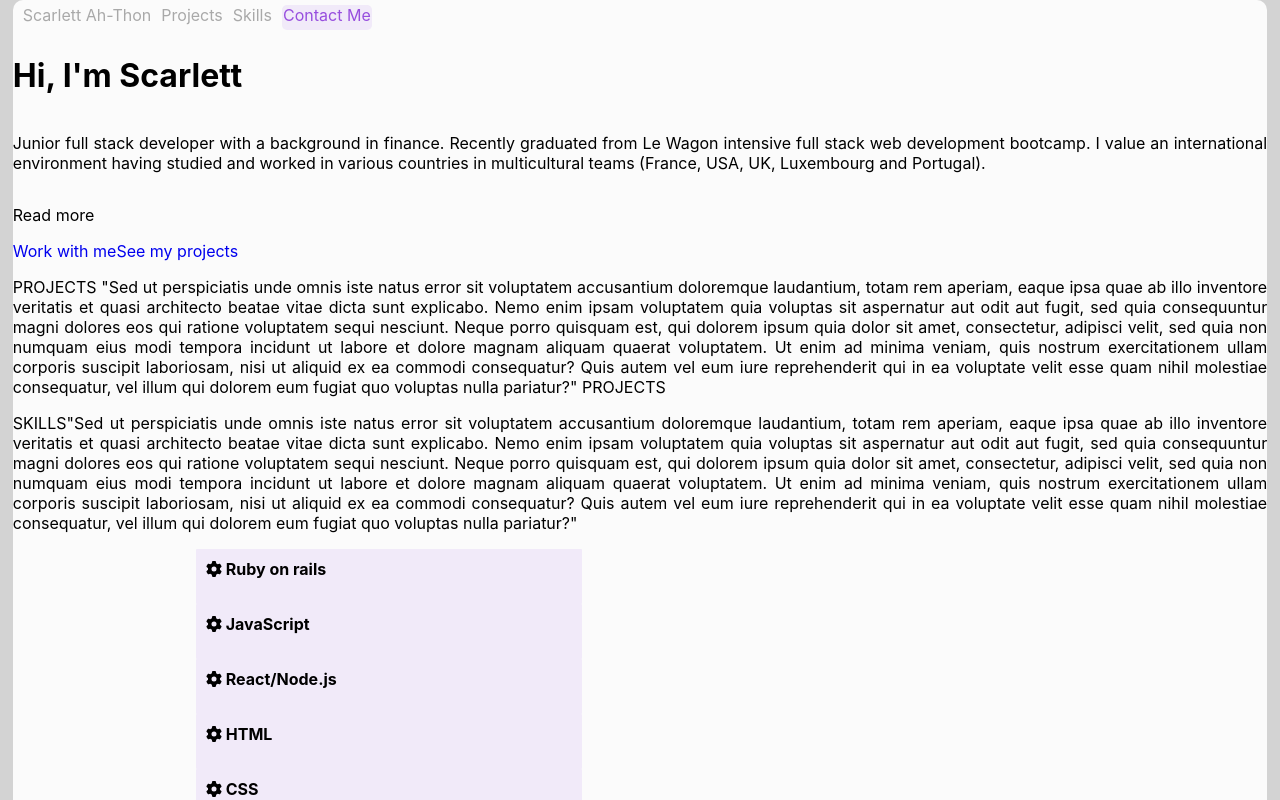
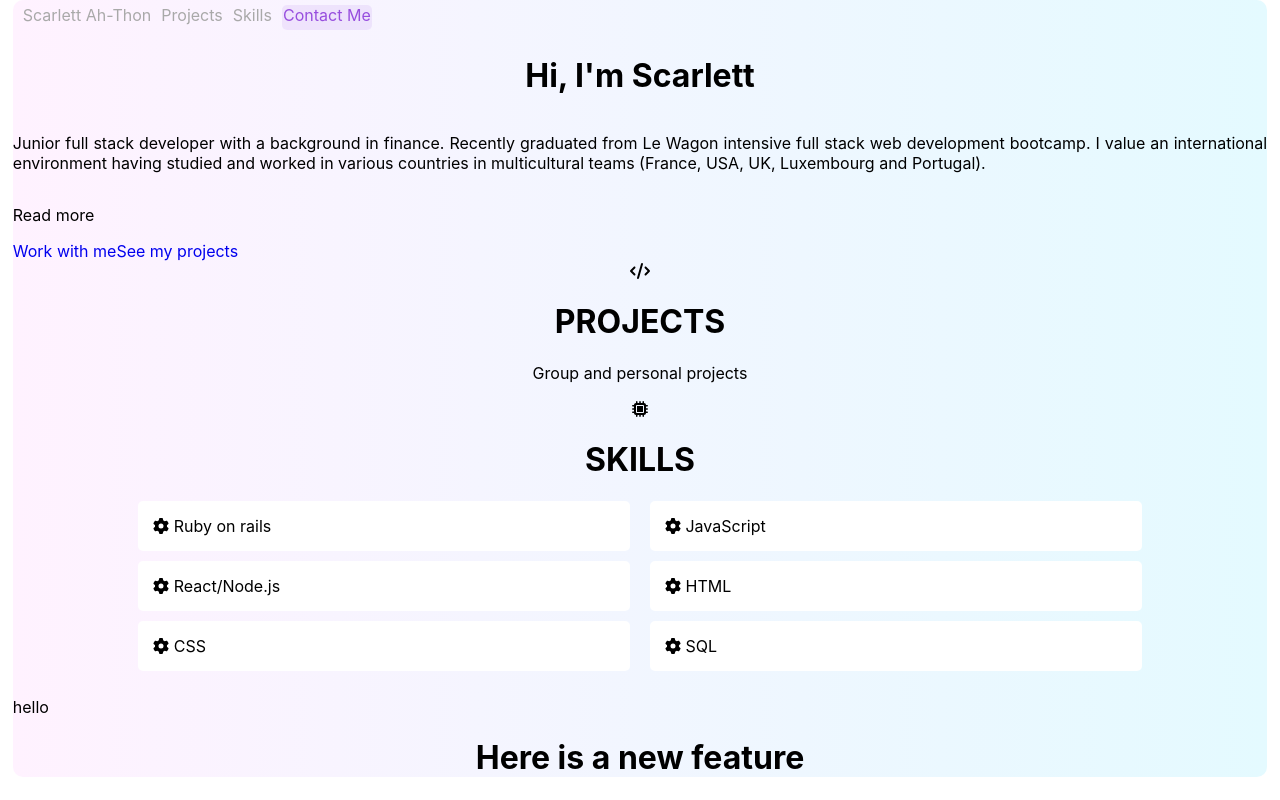
Before and after one commit to scarlettatn/React-Node.js-Web-App, a React app in the folder client/: page / in a window 1280 px wide. Shown: the top 800 px of the page. Built offline with nearby package versions, Linux system fonts and the light colour scheme; no server answers.

Commit message:
updated skills

```diff
--- a/client/src/App.css
+++ b/client/src/App.css
@@ -39,12 +39,12 @@
 
 .App {
   position: absolute;
-  background: lightgrey;
 }
 .container-home {
   position: relative;
   width: 98%;
-  background: rgba(255,255,255, 0.9);
+  /* background: rgba(255,255,255, 0.9); */
+  background: linear-gradient(90deg, rgba(255,242,255,1) 0%, rgba(228,250,255,1) 100%);
   margin: 0 auto;
   border-radius: 10px;
 }
--- a/client/src/components/projects.css
+++ b/client/src/components/projects.css
@@ -0,0 +1,3 @@
+.projects h1, .projects p {
+  text-align: center;
+}
--- a/client/src/components/projects.jsx
+++ b/client/src/components/projects.jsx
@@ -1,9 +1,16 @@
 import React from 'react';
 import './projects.css';
 
+import { FontAwesomeIcon } from '@fortawesome/react-fontawesome';
+import { faCode } from '@fortawesome/free-solid-svg-icons';
+
+
 function Projects() {
   return (
-      <p>PROJECTS "Sed ut perspiciatis unde omnis iste natus error sit voluptatem accusantium doloremque laudantium, totam rem aperiam, eaque ipsa quae ab illo inventore veritatis et quasi architecto beatae vitae dicta sunt explicabo. Nemo enim ipsam voluptatem quia voluptas sit aspernatur aut odit aut fugit, sed quia consequuntur magni dolores eos qui ratione voluptatem sequi nesciunt. Neque porro quisquam est, qui dolorem ipsum quia dolor sit amet, consectetur, adipisci velit, sed quia non numquam eius modi tempora incidunt ut labore et dolore magnam aliquam quaerat voluptatem. Ut enim ad minima veniam, quis nostrum exercitationem ullam corporis suscipit laboriosam, nisi ut aliquid ex ea commodi consequatur? Quis autem vel eum iure reprehenderit qui in ea voluptate velit esse quam nihil molestiae consequatur, vel illum qui dolorem eum fugiat quo voluptas nulla pariatur?" PROJECTS</p>
+      <div className="projects"><FontAwesomeIcon icon={faCode} />
+      <h1>PROJECTS</h1>
+      <p>Group and personal projects </p>
+      </div>
     );
   }
 
--- a/client/src/components/skills.css
+++ b/client/src/components/skills.css
@@ -1,20 +1,27 @@
-.skill-container {
+.skill-container{
   display: flex;
   flex-wrap: wrap;
-  flex-direction: column;
-  width: 60%;
-  column-gap: 10px;
   justify-content: space-between;
-  align-items: center;
+  width: 80%;
+  margin: 0 auto;
 }
 
 .skill {
-  background-color: rgba(151,78,222, 0.1);
-  color: whi;
-  border-radius: 1px;
-  height: 35px;
-  width: 50%;
-  font-weight: bold;
+  flex-basis: calc(50% - 10px);
+  padding: 15px;
+  margin-bottom: 10px;
+  box-sizing: border-box;
   text-align: left;
-  padding: 10px 0px 10px 10px;
+  background-color: white;
+  border-radius: 5px;
 }
+
+@media only screen and (max-width: 768px) {
+  .skill {
+    flex-basis: 100%;
+  }
+}
+
+h1 {
+  text-align: center;
+}
--- a/client/src/components/skills.jsx
+++ b/client/src/components/skills.jsx
@@ -4,12 +4,13 @@ import { skills } from "../data";
 
 import { FontAwesomeIcon } from '@fortawesome/react-fontawesome';
 import { faGear } from '@fortawesome/free-solid-svg-icons';
+import { faMicrochip } from '@fortawesome/free-solid-svg-icons';
 
 function Skills() {
   return (
     <div>
-      <p>SKILLS"Sed ut perspiciatis unde omnis iste natus error sit voluptatem accusantium doloremque laudantium, totam rem aperiam, eaque ipsa quae ab illo inventore veritatis et quasi architecto beatae vitae dicta sunt explicabo. Nemo enim ipsam voluptatem quia voluptas sit aspernatur aut odit aut fugit, sed quia consequuntur magni dolores eos qui ratione voluptatem sequi nesciunt. Neque porro quisquam est, qui dolorem ipsum quia dolor sit amet, consectetur, adipisci velit, sed quia non numquam eius modi tempora incidunt ut labore et dolore magnam aliquam quaerat voluptatem. Ut enim ad minima veniam, quis nostrum exercitationem ullam corporis suscipit laboriosam, nisi ut aliquid ex ea commodi consequatur? Quis autem vel eum iure reprehenderit qui in ea voluptate velit esse quam nihil molestiae consequatur, vel illum qui dolorem eum fugiat quo voluptas nulla pariatur?"
-      </p>
+      <FontAwesomeIcon icon={faMicrochip} />
+      <h1>SKILLS</h1>
       <div>
         <div className="skill-container">{skills.map((skill) => (
           <div className="skill"><FontAwesomeIcon icon={faGear} /> {skill}</div>
```
